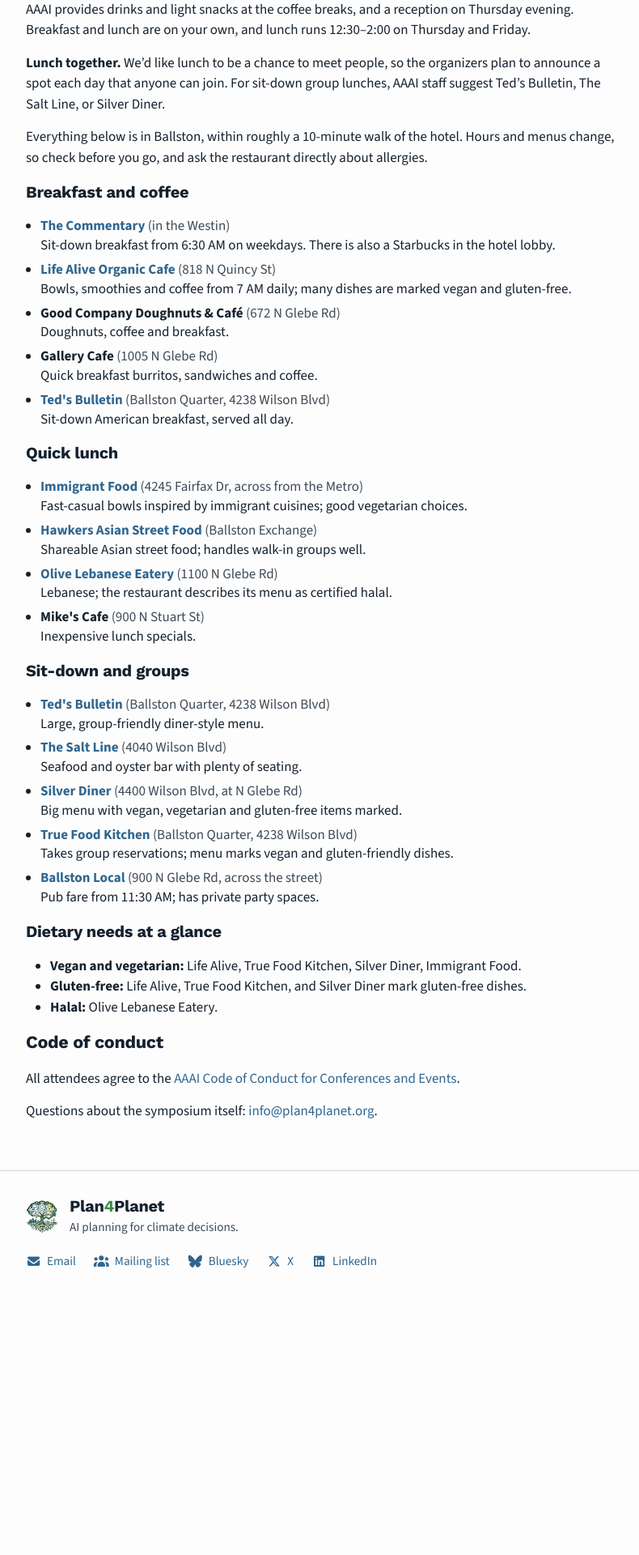
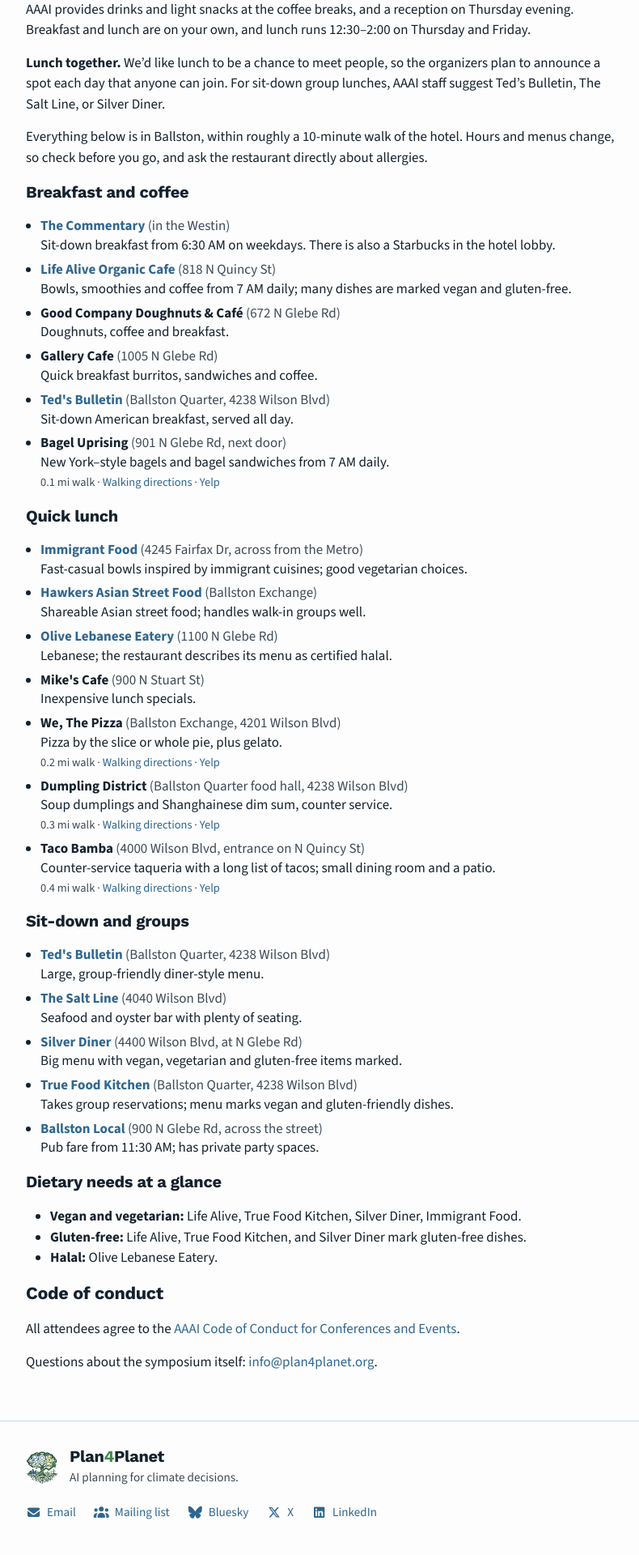
Before and after one commit to plan4planet/plan4planet.github.io, a Jekyll site: the page built from pages/attending.md, in a window 1280 px wide. Shown: the part 1718-3638 px from the top of the page at 81% size, without its empty margins (238-1028 px from the left). Built offline with Jekyll 4.4.1, drawn with Linux system fonts in a browser that asks for light colours; nearby versions of some CDN libraries; before the commit the page ends 3328 px from its top, so only the background shows below that.

Commit message:
content: four more places to eat, with walking distance, directions and Yelp links
Adds Bagel Uprising (breakfast), We, The Pizza, Dumpling District and Taco Bamba (quick lunch), each with distance from the Westin, a Google Maps walking-directions link and its Yelp page. New .dining-links style for that line.

```diff
--- a/_sass/components/_attending.scss
+++ b/_sass/components/_attending.scss
@@ -19,6 +19,11 @@
 
 .dining-where {
   color: var(--color-ink-soft);
+}
+
+.dining-links {
+  color: var(--color-ink-soft);
+  font-size: 0.9rem;
 }
 
 .dining-note {
--- a/pages/attending.md
+++ b/pages/attending.md
@@ -90,6 +90,7 @@
   <li><strong>Good Company Doughnuts &amp; Café</strong> <span class="dining-where">(672 N Glebe Rd)</span><br>Doughnuts, coffee and breakfast.</li>
   <li><strong>Gallery Cafe</strong> <span class="dining-where">(1005 N Glebe Rd)</span><br>Quick breakfast burritos, sandwiches and coffee.</li>
   <li><strong><a href="https://www.tedsbulletin.com/location/ballston" target="_blank" rel="noopener noreferrer">Ted's Bulletin</a></strong> <span class="dining-where">(Ballston Quarter, 4238 Wilson Blvd)</span><br>Sit-down American breakfast, served all day.</li>
+  <li><strong>Bagel Uprising</strong> <span class="dining-where">(901 N Glebe Rd, next door)</span><br>New York–style bagels and bagel sandwiches from 7 AM daily.<br><span class="dining-links">0.1 mi walk · <a href="https://www.google.com/maps/dir/?api=1&amp;origin=The+Westin+Arlington,+801+N+Glebe+Rd,+Arlington,+VA&amp;destination=Bagel+Uprising,+901+N+Glebe+Rd,+Arlington,+VA&amp;travelmode=walking" target="_blank" rel="noopener noreferrer">Walking directions</a> · <a href="https://www.yelp.com/biz/bagel-uprising-ballston-arlington" target="_blank" rel="noopener noreferrer">Yelp</a></span></li>
 </ul>
 
 #### Quick lunch
@@ -99,6 +100,9 @@
   <li><strong><a href="https://eathawkers.com/locations/arlington/" target="_blank" rel="noopener noreferrer">Hawkers Asian Street Food</a></strong> <span class="dining-where">(Ballston Exchange)</span><br>Shareable Asian street food; handles walk-in groups well.</li>
   <li><strong><a href="https://www.opentable.com/r/olive-lebanese-eatery-arlington" target="_blank" rel="noopener noreferrer">Olive Lebanese Eatery</a></strong> <span class="dining-where">(1100 N Glebe Rd)</span><br>Lebanese; the restaurant describes its menu as certified halal.</li>
   <li><strong>Mike's Cafe</strong> <span class="dining-where">(900 N Stuart St)</span><br>Inexpensive lunch specials.</li>
+  <li><strong>We, The Pizza</strong> <span class="dining-where">(Ballston Exchange, 4201 Wilson Blvd)</span><br>Pizza by the slice or whole pie, plus gelato.<br><span class="dining-links">0.2 mi walk · <a href="https://www.google.com/maps/dir/?api=1&amp;origin=The+Westin+Arlington,+801+N+Glebe+Rd,+Arlington,+VA&amp;destination=We,+The+Pizza,+4201+Wilson+Blvd,+Arlington,+VA&amp;travelmode=walking" target="_blank" rel="noopener noreferrer">Walking directions</a> · <a href="https://www.yelp.com/biz/we-the-pizza-ballston-arlington" target="_blank" rel="noopener noreferrer">Yelp</a></span></li>
+  <li><strong>Dumpling District</strong> <span class="dining-where">(Ballston Quarter food hall, 4238 Wilson Blvd)</span><br>Soup dumplings and Shanghainese dim sum, counter service.<br><span class="dining-links">0.3 mi walk · <a href="https://www.google.com/maps/dir/?api=1&amp;origin=The+Westin+Arlington,+801+N+Glebe+Rd,+Arlington,+VA&amp;destination=Dumpling+District,+4238+Wilson+Blvd,+Arlington,+VA&amp;travelmode=walking" target="_blank" rel="noopener noreferrer">Walking directions</a> · <a href="https://www.yelp.com/biz/dumpling-district-arlington" target="_blank" rel="noopener noreferrer">Yelp</a></span></li>
+  <li><strong>Taco Bamba</strong> <span class="dining-where">(4000 Wilson Blvd, entrance on N Quincy St)</span><br>Counter-service taqueria with a long list of tacos; small dining room and a patio.<br><span class="dining-links">0.4 mi walk · <a href="https://www.google.com/maps/dir/?api=1&amp;origin=The+Westin+Arlington,+801+N+Glebe+Rd,+Arlington,+VA&amp;destination=Taco+Bamba,+4000+Wilson+Blvd,+Arlington,+VA&amp;travelmode=walking" target="_blank" rel="noopener noreferrer">Walking directions</a> · <a href="https://www.yelp.com/biz/taco-bamba-arlington-4" target="_blank" rel="noopener noreferrer">Yelp</a></span></li>
 </ul>
 
 #### Sit-down and groups
```
